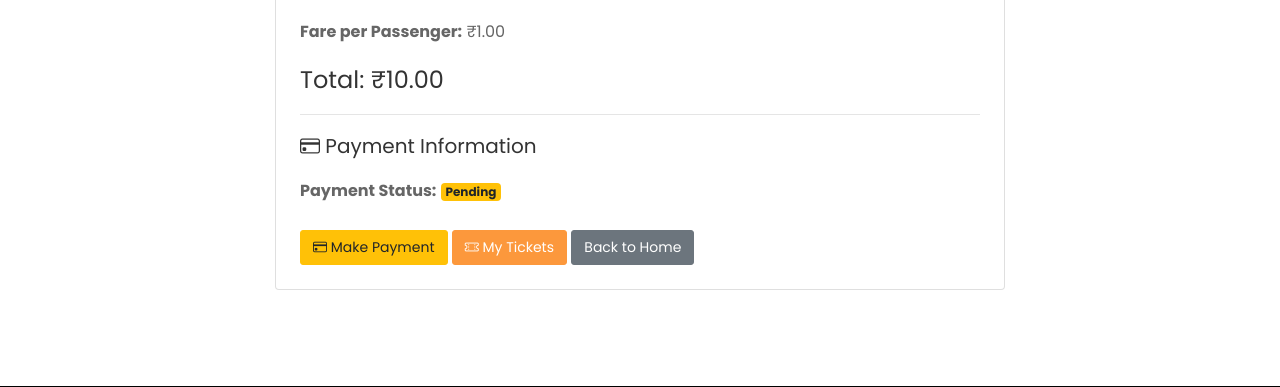
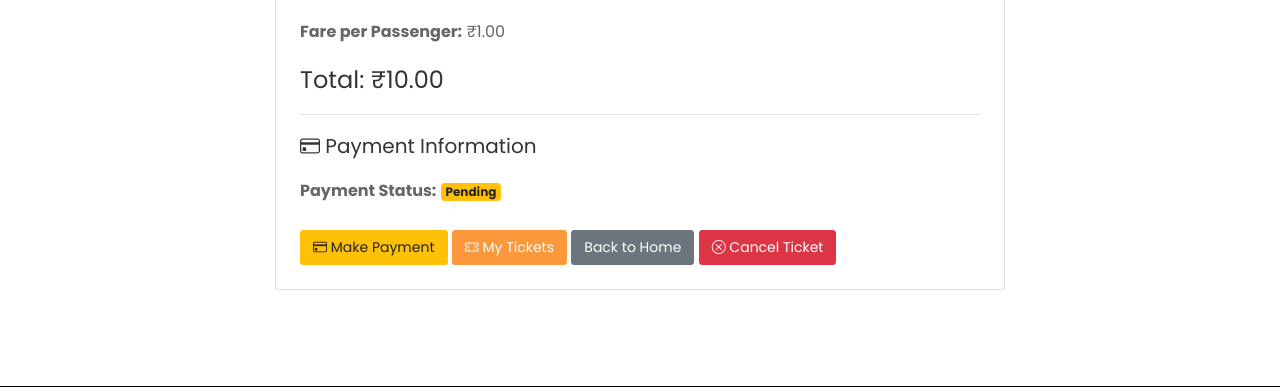
Before and after one commit to rosemarysebastian1994-ops/BusRouteFinder, a Django app: page /buses/tickets/1/ in a window 1280 px wide. Shown: the part 937-1324 px from the top of the page. Run offline with Django 5.2, Linux system fonts and the light colour scheme; a user stored in the database is signed in; tables that the repository leaves empty hold one stand-in row (values such as "Sample post"); some libraries are stand-ins or nearby versions; some web fonts are replaced.

Commit message:
Add Cancel Ticket feature for Payment Pending tickets

```diff
--- a/buses/views.py
+++ b/buses/views.py
@@ -2935,15 +2935,61 @@ def cancel_ticket(request, ticket_id):
     # TICKET STATUS CHECK
     # ---------------------------------------------------------
 
+    if ticket.status == 'PAYMENT_PENDING':
+
+        payment = ticket.payment
+
+        # -----------------------------------------------------
+        # PAYMENT PENDING - CREATED OR FAILED
+        # -----------------------------------------------------
+
+        if payment.status in [
+            'CREATED',
+            'FAILED',
+        ]:
+
+            ticket.status = 'CANCELLED'
+
+            ticket.save(
+                update_fields=[
+                    'status',
+                    'updated_at',
+                ]
+            )
+
+            messages.success(
+                request,
+                f'Ticket {ticket.ticket_number} '
+                f'has been cancelled.'
+            )
+
+            return redirect(
+                'buses:ticket_detail',
+                ticket_id=ticket.id
+            )
+
+        messages.error(
+            request,
+            'This ticket cannot be cancelled because '
+            'its payment is currently being processed.'
+        )
+
+        return redirect(
+            'buses:ticket_detail',
+            ticket_id=ticket.id
+        )
+
+
     if ticket.status != 'CONFIRMED':
         messages.error(
             request,
-            'Only confirmed tickets can be cancelled.'
+            'This ticket cannot be cancelled.'
         )
         return redirect(
             'buses:ticket_detail',
             ticket_id=ticket.id
         )
+
 
     # ---------------------------------------------------------
     # DEPARTURE TIME CHECK
@@ -2967,6 +3013,7 @@ def cancel_ticket(request, ticket_id):
             ticket_id=ticket.id
         )
 
+
     # ---------------------------------------------------------
     # PAYMENT CHECK
     # ---------------------------------------------------------
@@ -3013,6 +3060,7 @@ def cancel_ticket(request, ticket_id):
             'buses:ticket_detail',
             ticket_id=ticket.id
         )
+
 
     # ---------------------------------------------------------
     # RAZORPAY REFUND
@@ -3049,6 +3097,7 @@ def cancel_ticket(request, ticket_id):
             ticket_id=ticket.id
         )
 
+
     # ---------------------------------------------------------
     # SAVE REFUND DETAILS
     # ---------------------------------------------------------
@@ -3063,6 +3112,7 @@ def cancel_ticket(request, ticket_id):
             'updated_at',
         ]
     )
+
 
     # ---------------------------------------------------------
     # CANCEL TICKET
--- a/templates/buses/ticket_detail.html
+++ b/templates/buses/ticket_detail.html
@@ -351,7 +351,7 @@
                         </a>
 
 
-                        {% if ticket.status == 'CONFIRMED' %}
+                        {% if ticket.status == 'PAYMENT_PENDING' or ticket.status == 'CONFIRMED' %}
 
                             <form
                                 method="post"
@@ -373,7 +373,6 @@
                             </form>
 
                         {% endif %}
-
 
                     </div>
 
```
